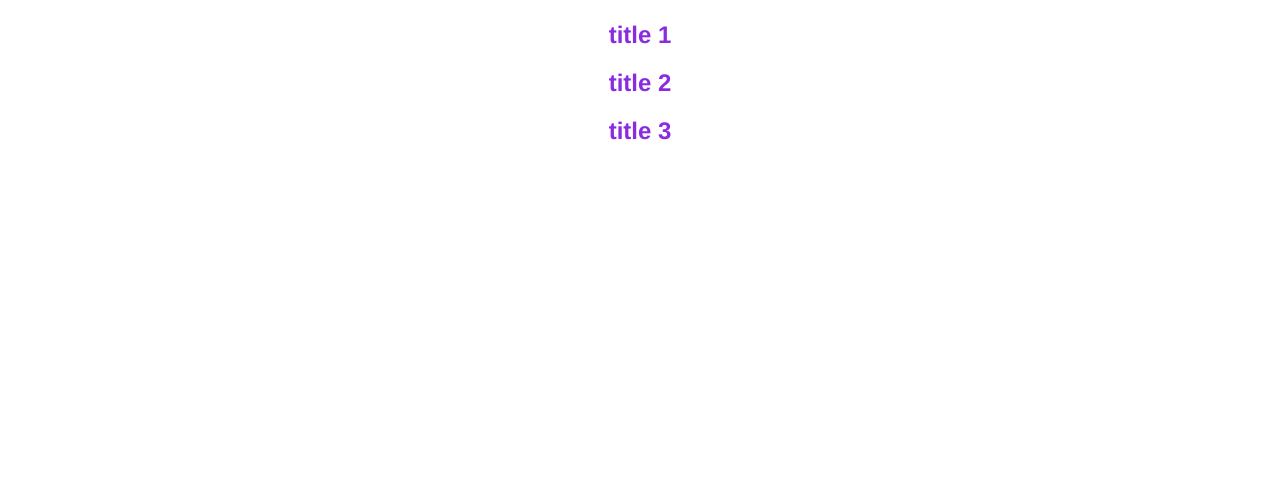
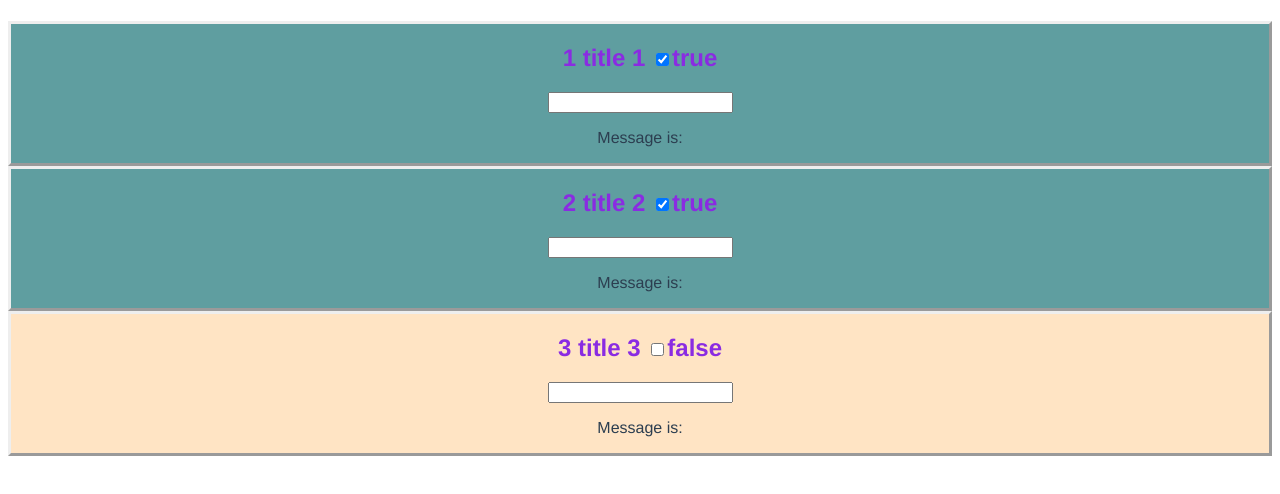
Before and after one commit to imadcollin/vue-to-do, a Vue app: page / in a window 1280 px wide. Shown: the top 494 px of the page. Built offline with nearby package versions, Linux system fonts and the light colour scheme.

Commit message:
Add checkbox

```diff
--- a/src/components/Item.vue
+++ b/src/components/Item.vue
@@ -1,18 +1,40 @@
 <template>
-    <div>
-<h2>{{todo.title}}</h2>
-    </div>
+    <div class="item" v-bind:class='{"status":todo.status}'>
+<h2>{{todo.id}}  {{todo.title}}
+<input type="checkbox" v-model="changeStatus">
+<label for="checkbox">{{changeStatus}}</label>
+
+</h2>
+  <input v-model="message" placeholder="edit me" />
+  <p>Message is: {{ message }}</p>
+</div>
+
 </template>
 
 <script>
 export default {
     name: "Item",
-    props:["todo"]
+    props:["todo"],
+    data(){
+        return { changeStatus:  this.todo.status,
+        message: " "}
+        },
+    methods:{
+
+            },
 
 }
 </script>
 <style scoped>
+.item {
+    background-color: bisque;
+    border: outset;
+
+    }
 h2 {
     color: blueviolet;
     }
+.status{
+    background-color: cadetblue;
+    }
 </style>
--- a/src/components/Todos.vue
+++ b/src/components/Todos.vue
@@ -1,7 +1,7 @@
 <template>
   <div class="Todos">
   <h1>{{msg}}</h1>
-  <div v-bind:key="todo.id" v-for="todo in todos">
+  <div v-bind:key="todo.id" v-for="todo in todos" todo_prop_sync="todo">
 
       <!-- <h3>Todos {{todo.id}} {{todo.title}}</h3> -->
       <Item v-bind:todo="todo"/>
```
